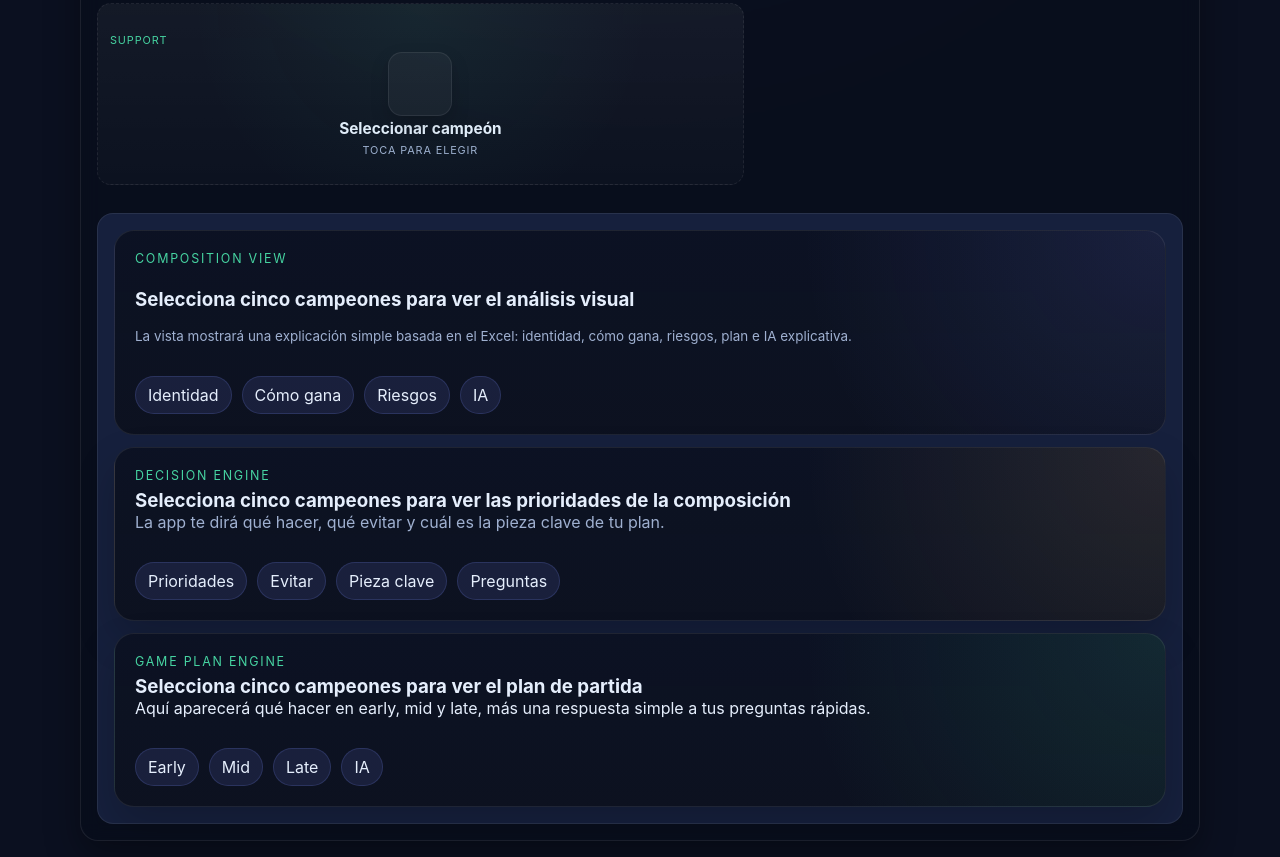
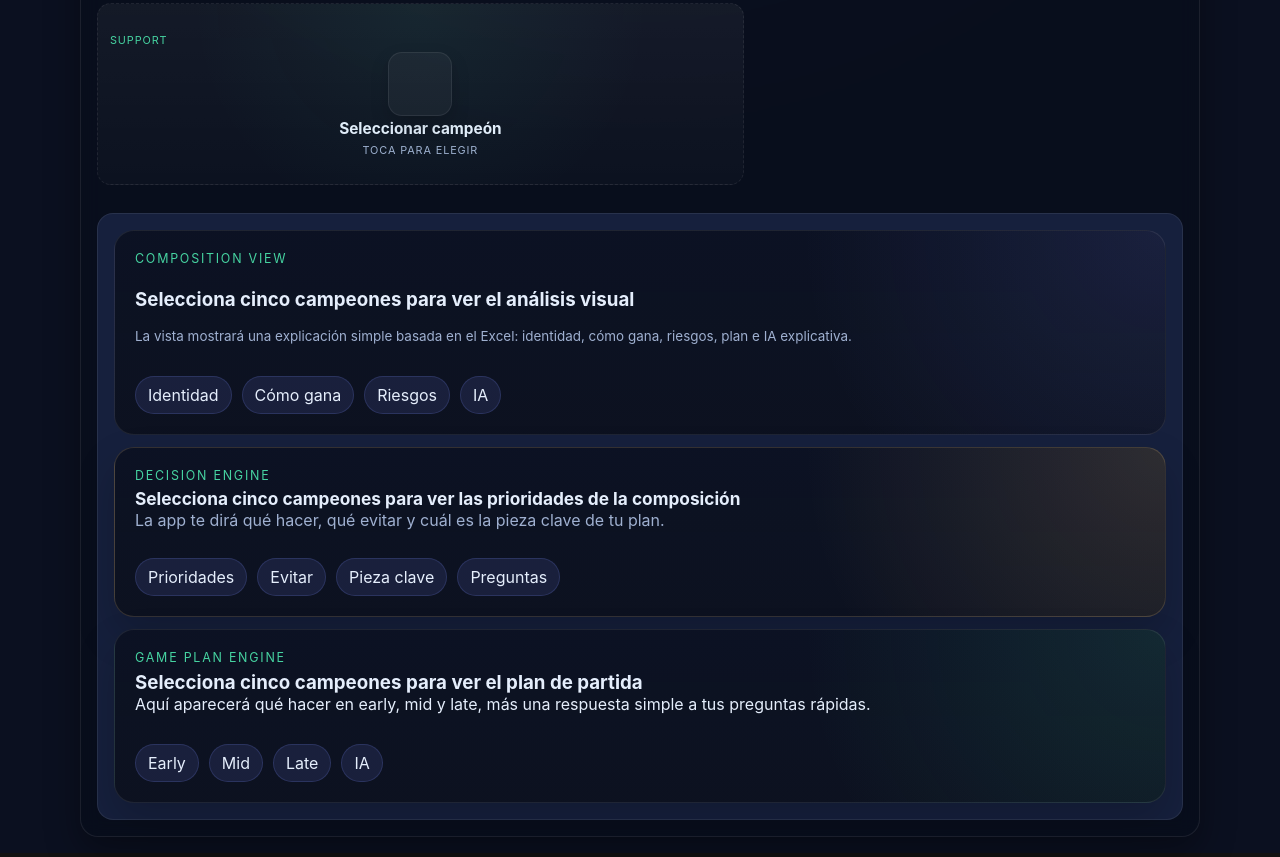
Before and after one commit to enigmapau-hash/rift-architect, a website with bundled scripts: page index.html in a window 1280 px wide. Shown: the part 548-1405 px from the top of the page. Built offline with nearby package versions, Linux system fonts and the light colour scheme; no server answers; files whose address does not match are found by name.

Commit message:
Give the Decision Engine more visual weight

```diff
--- a/css/decision-engine.css
+++ b/css/decision-engine.css
@@ -2,17 +2,17 @@
 
 #decisionView {
   display: grid;
-  gap: 16px;
+  gap: 12px;
 }
 
 .decision-engine {
   display: grid;
-  gap: 16px;
-  padding: 16px;
+  gap: 14px;
+  padding: 18px;
   border-radius: 20px;
-  border: 1px solid rgba(255, 255, 255, 0.08);
+  border: 1px solid rgba(255, 209, 138, 0.16);
   background:
-    radial-gradient(circle at top right, rgba(255, 209, 138, 0.11), transparent 34%),
+    radial-gradient(circle at top right, rgba(255, 209, 138, 0.14), transparent 34%),
     linear-gradient(180deg, rgba(12, 18, 35, 0.98), rgba(13, 17, 31, 0.96));
   box-shadow: 0 18px 40px rgba(0, 0, 0, 0.18);
 }
@@ -28,11 +28,17 @@
   gap: 12px;
 }
 
+.decision-engine__header h3 {
+  margin: 0.2rem 0 0;
+  font-size: 1.08rem;
+  line-height: 1.2;
+}
+
 .decision-engine__badge {
   display: grid;
   gap: 4px;
   justify-items: center;
-  min-width: 92px;
+  min-width: 100px;
   padding: 12px;
   border-radius: 16px;
   border: 1px solid rgba(255, 209, 138, 0.22);
@@ -54,7 +60,7 @@
 
 .decision-engine__priorities {
   display: grid;
-  grid-template-columns: repeat(3, minmax(0, 1fr));
+  grid-template-columns: 1.15fr 1.15fr 0.9fr;
   gap: 12px;
 }
 
@@ -103,7 +109,7 @@
 .decision-engine__panel {
   display: grid;
   gap: 12px;
-  padding: 16px;
+  padding: 14px;
   border-radius: 18px;
   border: 1px solid rgba(255, 255, 255, 0.08);
   background: rgba(255, 255, 255, 0.03);
@@ -120,6 +126,7 @@
 }
 
 .decision-engine__panel--flow {
+  grid-column: 1 / -1;
   border-color: rgba(124, 140, 255, 0.18);
   background: rgba(124, 140, 255, 0.07);
 }
@@ -130,6 +137,7 @@
 }
 
 .decision-engine__panel--question {
+  grid-column: 1 / -1;
   border-color: rgba(70, 211, 161, 0.18);
   background: rgba(70, 211, 161, 0.07);
 }
```
